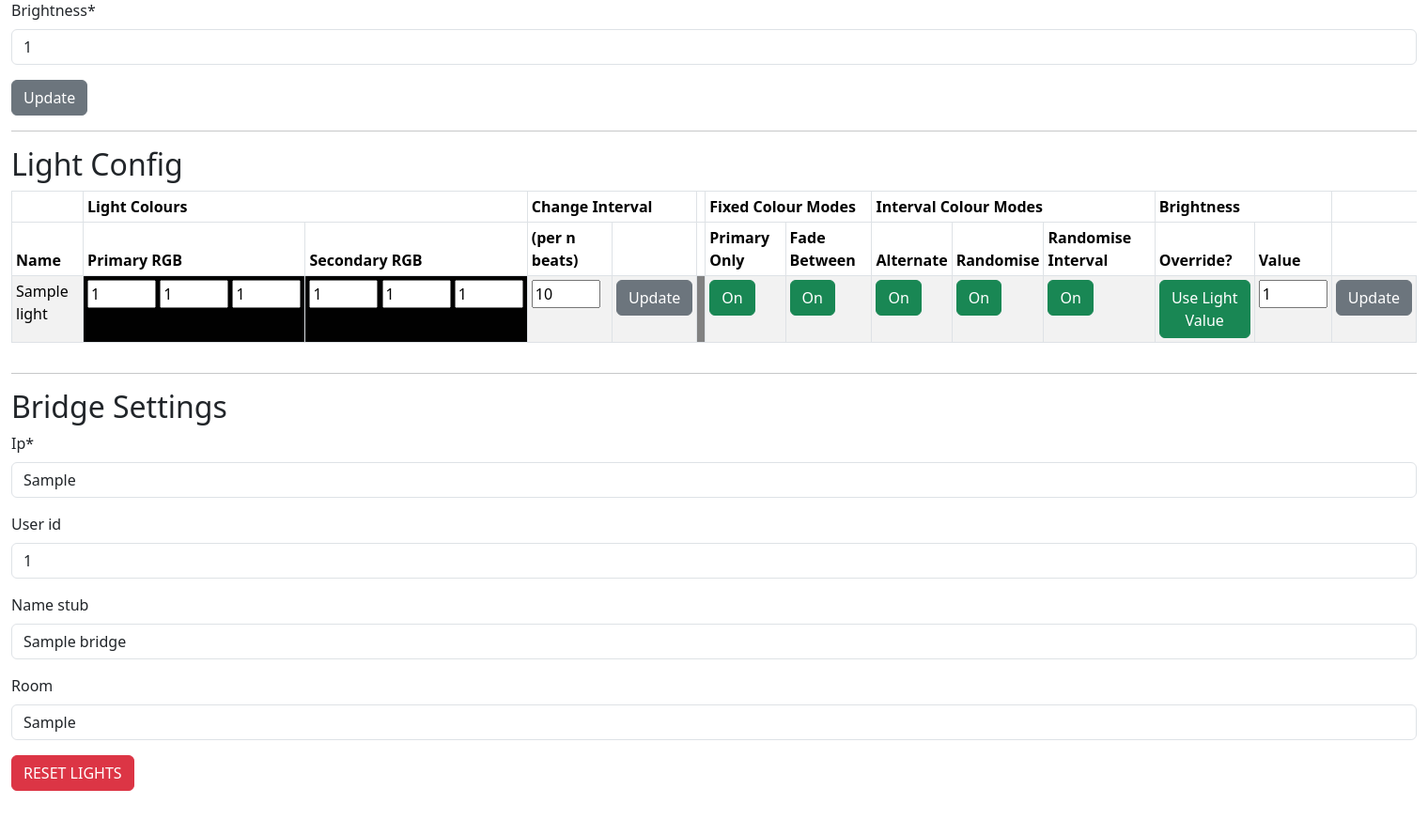
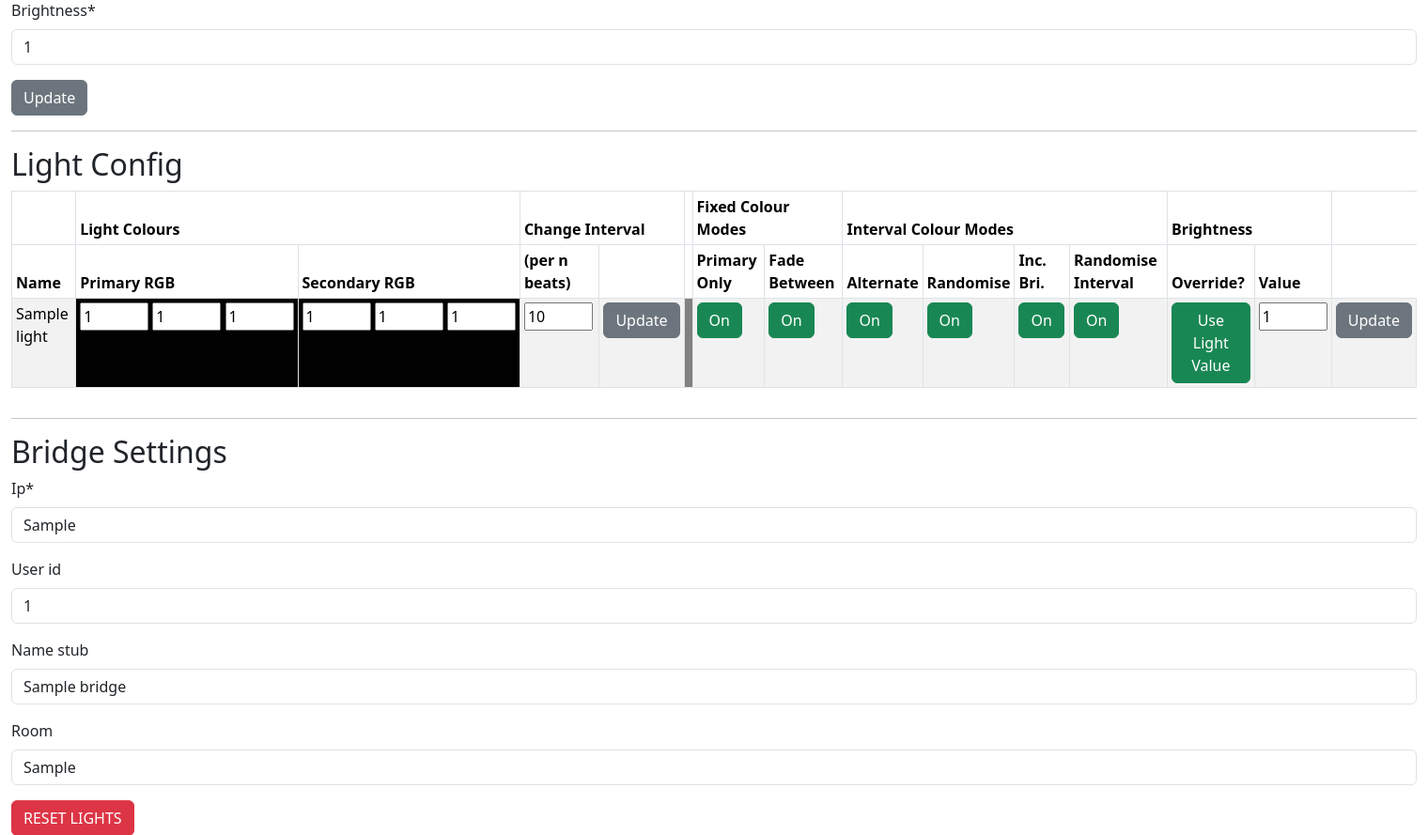
Before and after one commit to DanBuchan/Party_button, a Django app: page /lights/ in a window 1520 px wide. Shown: the part 209-1098 px from the top of the page at 94% size. Before the commit the page ends 1051 px from the top, so only its background shows below. Run offline with Django 4.2, Linux system fonts and the light colour scheme; tables that the repository leaves empty hold one stand-in row (values such as "Sample post"); some libraries are stand-ins or nearby versions.

Commit message:
part of birghtness randomising added

```diff
--- a/pb_ui/mp3_manager/models.py
+++ b/pb_ui/mp3_manager/models.py
@@ -170,6 +170,9 @@ class Light(models.Model):
                                      default=0,
                                      validators=[MinValueValidator(0),
                                                  MaxValueValidator(100)])
+    randomise_brightness = models.BooleanField(blank=False, null=False,
+                                            default=False)
+
     def __str__(self):
         return(self.name)
 
--- a/pb_ui/mp3_manager/templates/mp3_manager/lights.html
+++ b/pb_ui/mp3_manager/templates/mp3_manager/lights.html
@@ -39,8 +39,8 @@
       {% if lights %}
       <table class="table table-striped table-bordered table-sm" cellspacing="0" width="100%">
         <thead>
-          <tr><th></th><th colspan="2">Light Colours</th><th colspan="2">Change Interval</th><th></th><th class="fixed_colour" colspan="2">Fixed Colour Modes</th><th class="interval_colour" colspan="3">Interval Colour Modes</th><th colspan="2">Brightness</th></tr>
-          <tr><th>Name</th><th>Primary RGB</th><th>Secondary RGB</th><th>(per n beats)</th><th></th><th></th><th class="fixed_colour">Primary Only</th><th class="fixed_colour">Fade Between</th><th class="interval_colour">Alternate</th><th class="interval_colour">Randomise</th><th class="interval_colour">Randomise Interval</th><th>Override?</th><th>Value</th></tr>
+          <tr><th></th><th colspan="2">Light Colours</th><th colspan="2">Change Interval</th><th></th><th class="fixed_colour" colspan="2">Fixed Colour Modes</th><th class="interval_colour" colspan="4">Interval Colour Modes</th><th colspan="2">Brightness</th></tr>
+          <tr><th>Name</th><th>Primary RGB</th><th>Secondary RGB</th><th>(per n beats)</th><th></th><th></th><th class="fixed_colour">Primary Only</th><th class="fixed_colour">Fade Between</th><th class="interval_colour">Alternate</th><th class="interval_colour">Randomise</th><th class="interval_colour">Inc. Bri.</th><th class="interval_colour">Randomise Interval</th><th>Override?</th><th>Value</th></tr>
         </thead>
         <tbody>
           {% for light in lights %}
@@ -99,12 +99,20 @@
                 {% endif %}
               </td>
               <td class="interval_colour">
+                {% if light.randomise_brightness %}
+                  <a class="interval_colour" href="{% url 'mp3_manager:lightrandbri' pk=light.pk %}"><button type="button" class="btn btn-success">On</button></a>
+                {% else %}
+                  <a class="interval_colour" href="{% url 'mp3_manager:lightrandbri' pk=light.pk %}"><button type="button" class="btn btn-secondary">Off</button></a>
+                {% endif %}
+              </td>
+              <td class="interval_colour">
                 {% if light.random_interval %}
                   <a class="interval_colour" href="{% url 'mp3_manager:lightinterval' pk=light.pk %}"><button type="button" class="btn btn-success">On</button></a>
                 {% else %}
                   <a class="interval_colour" href="{% url 'mp3_manager:lightinterval' pk=light.pk %}"><button type="button" class="btn btn-secondary">Off</button></a>
                 {% endif %}
               </td>
+
               <td>
                 {% if light.override_brightness %}
                   <a href="{% url 'mp3_manager:lightbrightness' pk=light.pk %}"><button type="button" class="btn btn-success">Use Light Value</button></a>
--- a/pb_ui/mp3_manager/urls.py
+++ b/pb_ui/mp3_manager/urls.py
@@ -24,6 +24,7 @@ urlpatterns = [
     path("lightalternate/<int:pk>/", views.LightAlternate.as_view(), name="lightalternate"),
     path("lightbrightness/<int:pk>/", views.LightBrightness.as_view(), name="lightbrightness"),
     path("lightbrightnessvalue/", views.LightBrightnessValue.as_view(), name="lightbrightnessvalue"),
+    path("lightrandbri/<int:pk>", views.LightRandBri.as_view(), name="lightrandbri"),
     path("lights/", views.BridgeManagement.as_view(), name="bridge"),
     path("disco/", views.DiscoLightManagement.as_view(), name="disco"),
     path("deletedisco/<int:pk>/", views.DeleteDiscoLight.as_view(), name="deletedisco"),
--- a/pb_ui/mp3_manager/views.py
+++ b/pb_ui/mp3_manager/views.py
@@ -245,7 +245,12 @@ class IndexView(generic.ListView, FormMixin):
 
     def get(self, request):
         playlists = Playlist.objects.all()
-        playtime = Playtime.objects.all()[0]
+        playtime = Playtime.objects.all()
+        if not playtime:
+            playlist = Playlist.objects.create(name="default")
+            playtime = Playtime.objects.create(playlist_selection=playlist)
+        else:
+            playtime = playtime[0]
         return render(request, self.template_name,
                       {"playtime": playtime,
                        "playtimeform": PlaytimeForm(instance=playtime),
@@ -310,9 +315,6 @@ class IndexView(generic.ListView, FormMixin):
             p = Popen(cmd, stdin=PIPE,stdout=PIPE, stderr=PIPE)
             out, err = p.communicate()
             return redirect("/")
-
-
-
 
 class DeleteTrackView(generic.ListView, FormMixin):
     def get(self, request, pk):
@@ -386,16 +388,22 @@ class BridgeManagement(generic.ListView, FormMixin):
                        })
 
     def post(self, request):
-        # print(request.POST)
+        print(request.POST)
         if "bridge_reset" in request.POST:
             Light.objects.all().delete()
             form = BridgeForm(request.POST)
             if form.is_valid():
                 bridge = Bridge.objects.all().first()
-                bridge.ip = request.POST["ip"]
-                bridge.user_id = request.POST["user_id"]
-                bridge.name_stub = request.POST["name_stub"]
-                bridge.room = request.POST["room"]
+                if bridge:
+                    bridge.ip = request.POST["ip"]
+                    bridge.user_id = request.POST["user_id"]
+                    bridge.name_stub = request.POST["name_stub"]
+                    bridge.room = request.POST["room"]
+                else:
+                    bridge = Bridge.objects.create(ip = request.POST["ip"],
+                                                   user_id = request.POST["user_id"],
+                                                   name_stub = request.POST["name_stub"],
+                                                   room = request.POST["room"])
                 obj = bridge.save()
                 try:
                     b = phue.Bridge(bridge.ip, bridge.user_id)
@@ -572,6 +580,12 @@ class LightBrightnessValue(generic.ListView, FormMixin):
         light.save()
         return redirect("/lights")
 
+class LightRandBri(generic.ListView, FormMixin):
+
+    def post(self, request, pk):
+        #get records set solo True and save.
+        return redirect("/lights")
+
 
 class DeleteDiscoLight(generic.ListView, FormMixin):
 
```
Also changed, not shown: pb_ui/mp3_manager/migrations/0021_light_randomise_brightness.py (added).
